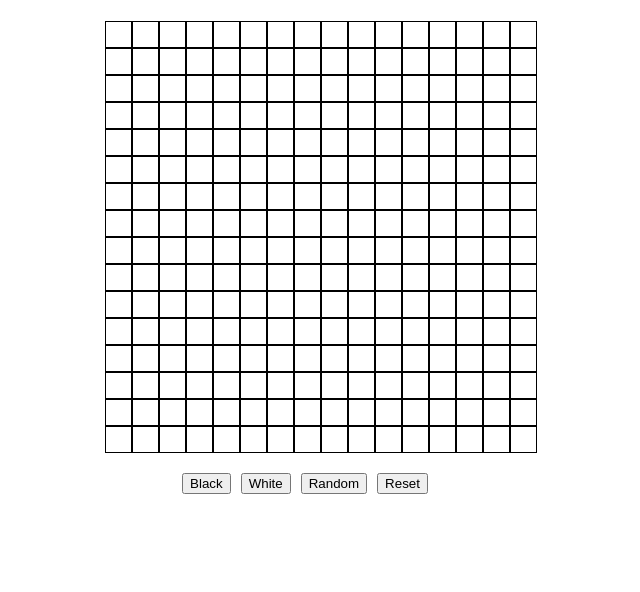
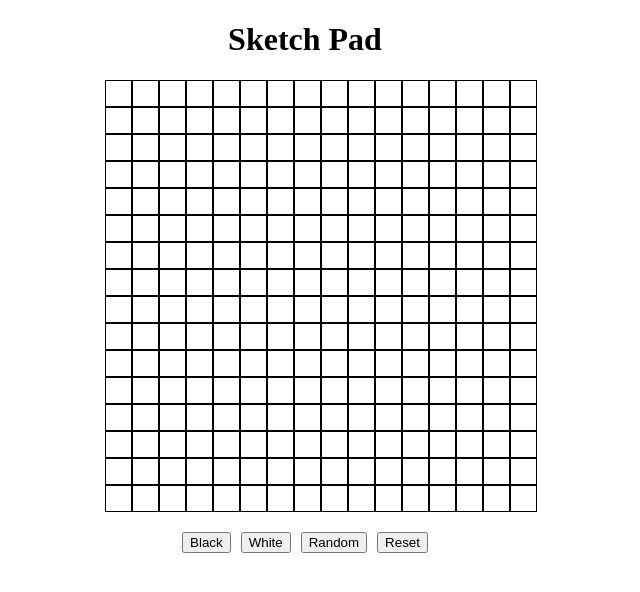
Before and after one commit to abluecolor/Etch-a-Sketch, a plain HTML site: page index.html in a window 1280 px wide. Shown: the whole page, without its empty margins (335-975 px from the left). Drawn offline with Linux system fonts and the light colour scheme.

Commit message:
Add heading text content and style it

```diff
--- a/main.js
+++ b/main.js
@@ -9,6 +9,7 @@ titleDiv.classList.add('titleDiv');
 flexContainer.appendChild(titleDiv);
 
 const heading = document.createElement('h1');
+heading.textContent = "Sketch Pad";
 heading.classList.add('heading');
 titleDiv.appendChild(heading);
 
--- a/style.css
+++ b/style.css
@@ -19,6 +19,11 @@
     align-items: center;
 }
 
+.heading {
+    display: flex;
+    justify-content: center;
+}
+
 .content {
     display: flex;
     justify-content: center;
```
